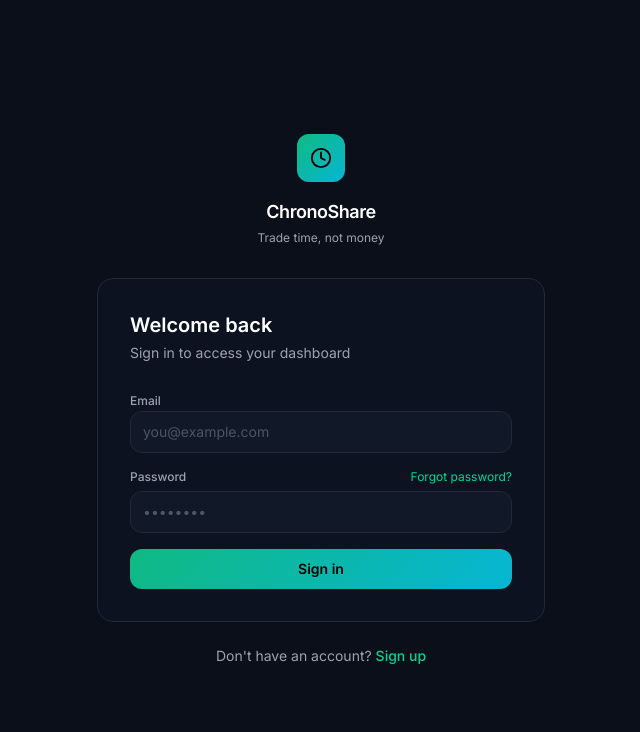
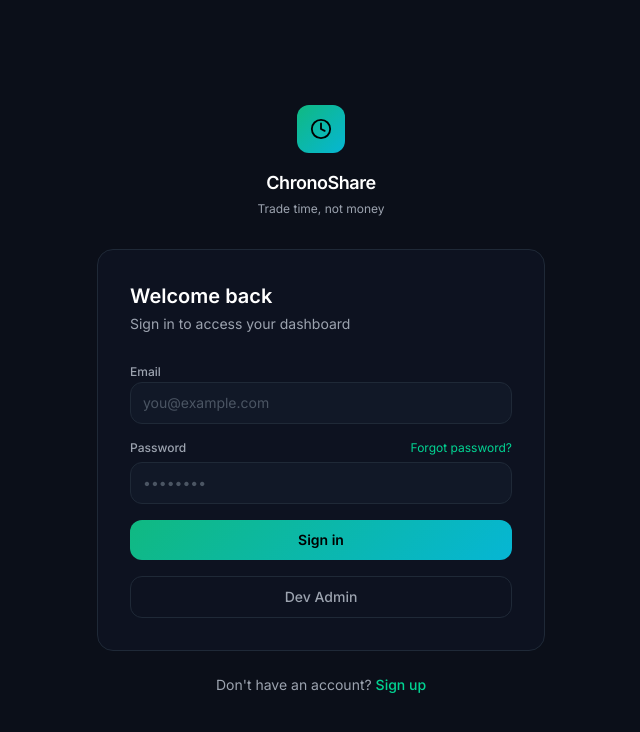
Before and after one commit to AyaanBhatti-dotcom/ChronoShare, a React (Vite) app: page /login in a window 1280 px wide. Shown: the top 732 px of the page, without its empty margins (319-959 px from the left). Built offline with nearby package versions, Linux system fonts and the light colour scheme; no server answers.

Commit message:
Added Admin Button + robots.txt

```diff
--- a/src/app/components/auth/Login.tsx
+++ b/src/app/components/auth/Login.tsx
@@ -102,6 +102,14 @@ export function Login() {
         >
           {loading ? "Signing in..." : "Sign in"}
         </button>
+
+        <Link
+          to="/admin"
+          className="block w-full rounded-xl py-2.5 text-sm font-medium text-center transition-colors hover:text-white"
+          style={{ border: "1px solid #1F2937", color: "#9CA3AF" }}
+        >
+          Dev Admin
+        </Link>
       </form>
     </AuthLayout>
   );
```
Also changed, not shown: public/robots.txt (added).
